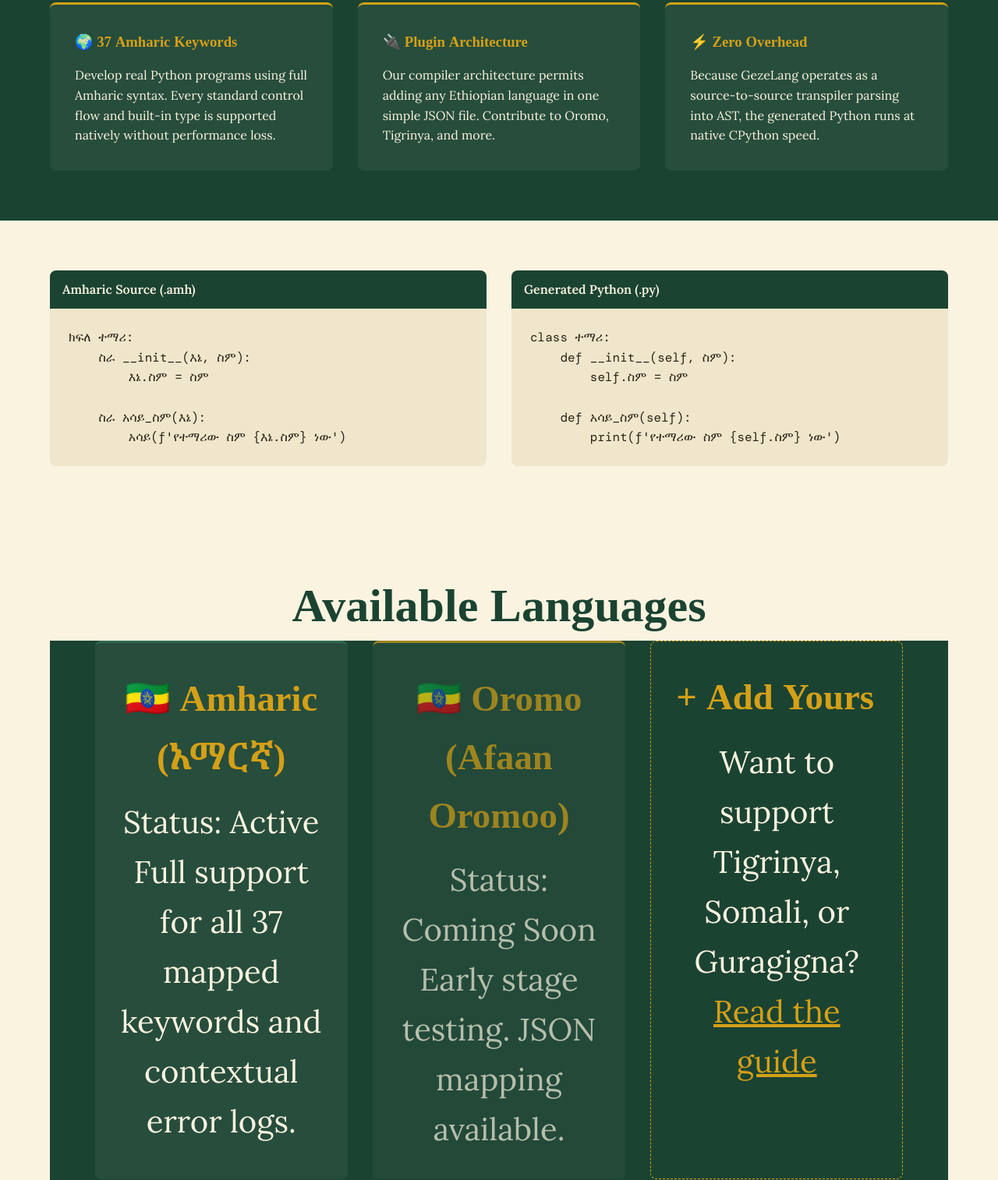
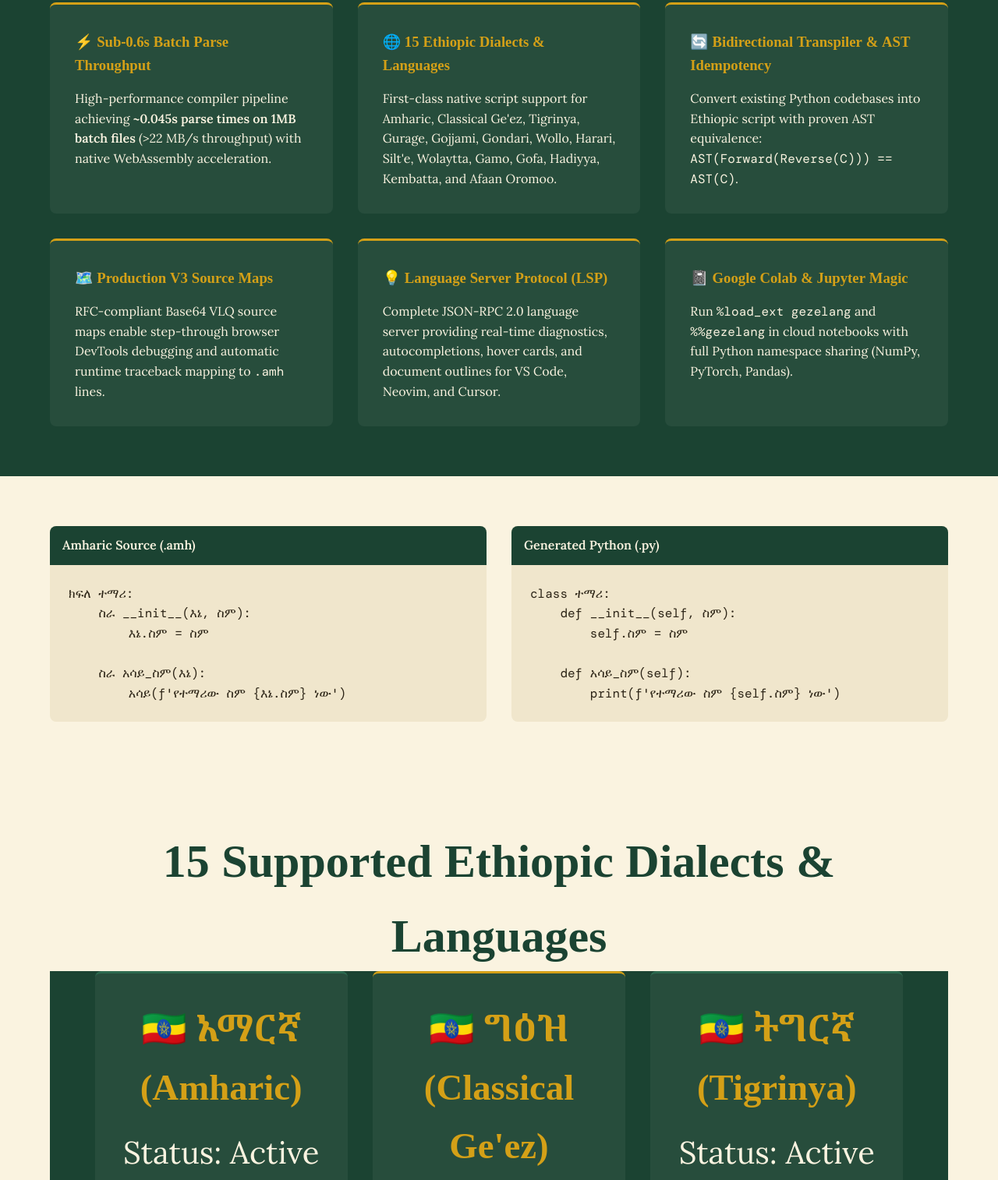
Before and after one commit to Bereke1t2/gezeLang, a plain HTML site: page website/index.html in a window 1280 px wide. Shown: the part 798-2312 px from the top of the page at 78% size. Drawn offline with nearby package versions, Linux system fonts and the light colour scheme.

Commit message:
docs: enrich About vision, engineering portfolio highlights, and website 15-dialect showcases

```diff
--- a/website/index.html
+++ b/website/index.html
@@ -45,19 +45,28 @@
 
     <section class="features">
         <div class="feature-card">
-            <h3>🌍 37 Amharic Keywords</h3>
-            <p>Develop real Python programs using full Amharic syntax. Every standard control flow and built-in type is
-                supported natively without performance loss.</p>
+            <h3>⚡ Sub-0.6s Batch Parse Throughput</h3>
+            <p>High-performance compiler pipeline achieving <strong>~0.045s parse times on 1MB batch files</strong> (&gt;22 MB/s throughput) with native WebAssembly acceleration.</p>
         </div>
         <div class="feature-card">
-            <h3>🔌 Plugin Architecture</h3>
-            <p>Our compiler architecture permits adding any Ethiopian language in one simple JSON file. Contribute to
-                Oromo, Tigrinya, and more.</p>
+            <h3>🌐 15 Ethiopic Dialects & Languages</h3>
+            <p>First-class native script support for Amharic, Classical Ge'ez, Tigrinya, Gurage, Gojjami, Gondari, Wollo, Harari, Silt'e, Wolaytta, Gamo, Gofa, Hadiyya, Kembatta, and Afaan Oromoo.</p>
         </div>
         <div class="feature-card">
-            <h3>⚡ Zero Overhead</h3>
-            <p>Because GezeLang operates as a source-to-source transpiler parsing into AST, the generated Python
-                runs at native CPython speed.</p>
+            <h3>🔄 Bidirectional Transpiler & AST Idempotency</h3>
+            <p>Convert existing Python codebases into Ethiopic script with proven AST equivalence: <code>AST(Forward(Reverse(C))) == AST(C)</code>.</p>
+        </div>
+        <div class="feature-card">
+            <h3>🗺️ Production V3 Source Maps</h3>
+            <p>RFC-compliant Base64 VLQ source maps enable step-through browser DevTools debugging and automatic runtime traceback mapping to <code>.amh</code> lines.</p>
+        </div>
+        <div class="feature-card">
+            <h3>💡 Language Server Protocol (LSP)</h3>
+            <p>Complete JSON-RPC 2.0 language server providing real-time diagnostics, autocompletions, hover cards, and document outlines for VS Code, Neovim, and Cursor.</p>
+        </div>
+        <div class="feature-card">
+            <h3>📓 Google Colab & Jupyter Magic</h3>
+            <p>Run <code>%load_ext gezelang</code> and <code>%%gezelang</code> in cloud notebooks with full Python namespace sharing (NumPy, PyTorch, Pandas).</p>
         </div>
     </section>
 
@@ -87,23 +96,37 @@
     </section>
 
     <section id="languages" class="section-title">
-        <h2>Available Languages</h2>
+        <h2>15 Supported Ethiopic Dialects & Languages</h2>
         <div class="features" style="padding-top: 0;">
             <div class="feature-card" style="border-color: var(--green-light);">
-                <h3>🇪🇹 Amharic (አማርኛ)</h3>
+                <h3>🇪🇹 አማርኛ (Amharic)</h3>
+                <p>Status: Active (Standard, Gojjam, Gondar, Wollo)</p>
+                <p>Full support for all 37 mapped keywords, AST round-trip idempotency, and localized error diagnostics.</p>
+            </div>
+            <div class="feature-card" style="border-color: var(--gold);">
+                <h3>🇪🇹 ግዕዝ (Classical Ge'ez)</h3>
                 <p>Status: Active</p>
-                <p>Full support for all 37 mapped keywords and contextual error logs.</p>
+                <p>Classical syntax mapping (<code>ግበር</code> for <code>def</code>, <code>ለእመ</code> for <code>if</code>, <code>አግብእ</code> for <code>return</code>).</p>
             </div>
-            <div class="feature-card" style="opacity: 0.7;">
-                <h3>🇪🇹 Oromo (Afaan Oromoo)</h3>
-                <p>Status: Coming Soon</p>
-                <p>Early stage testing. JSON mapping available.</p>
+            <div class="feature-card" style="border-color: var(--green-light);">
+                <h3>🇪🇹 ትግርኛ (Tigrinya)</h3>
+                <p>Status: Active</p>
+                <p>Full vocabulary mapping (<code>ስራ</code> for <code>def</code>, <code>እንተድኣ</code> for <code>if</code>, <code>መልስ</code> for <code>return</code>).</p>
             </div>
-            <div class="feature-card" style="background: transparent; border: 1px dashed var(--gold);">
-                <h3>+ Add Yours</h3>
-                <p>Want to support Tigrinya, Somali, or Guragigna?</p>
-                <a href="docs/adding-language.html" style="color: var(--gold); text-decoration: underline;">Read the
-                    guide</a>
+            <div class="feature-card">
+                <h3>🇪🇹 ጉራጊኛ & ስልጢኛ (Gurage & Silt'e)</h3>
+                <p>Status: Active</p>
+                <p>Native Sebat Bet Gurage (<code>ኤፑ</code>, <code>ተኾነ</code>, <code>አውጣ</code>) and Silt'e language adapters.</p>
+            </div>
+            <div class="feature-card">
+                <h3>🇪🇹 ወላይትኛ፣ ጋሞ፣ ጎፋ (Omotic Group)</h3>
+                <p>Status: Active</p>
+                <p>Full dialect adapters for Wolaytta, Gamo, and Gofa (<code>ኦሳ</code>, <code>ጊዲኮ</code>, <code>ዛራ</code>).</p>
+            </div>
+            <div class="feature-card">
+                <h3>🇪🇹 ሐረሪ፣ ሀዲይኛ፣ ከምባታ፣ ኦሮሞ</h3>
+                <p>Status: Active</p>
+                <p>Native dialect adapters for Harari, Hadiyya, Kembatta, and Afaan Oromoo.</p>
             </div>
         </div>
     </section>
```
Also changed, not shown: README.md.
